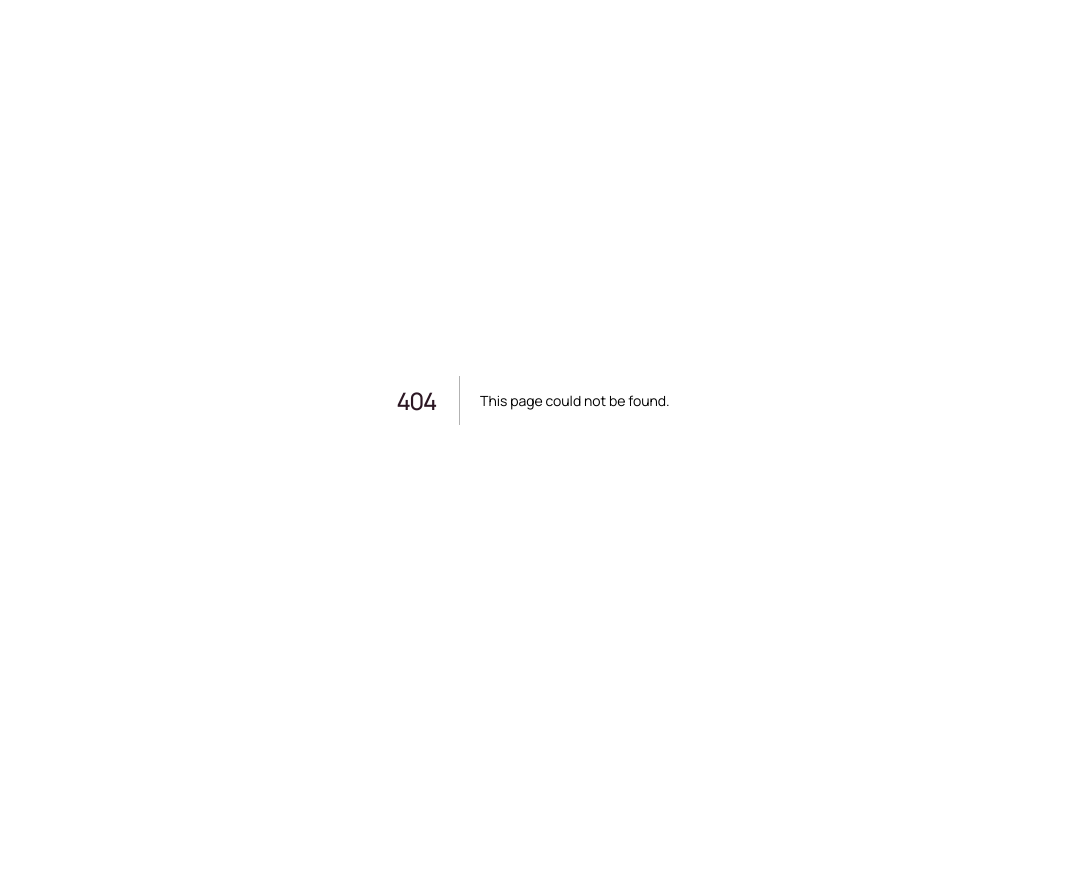
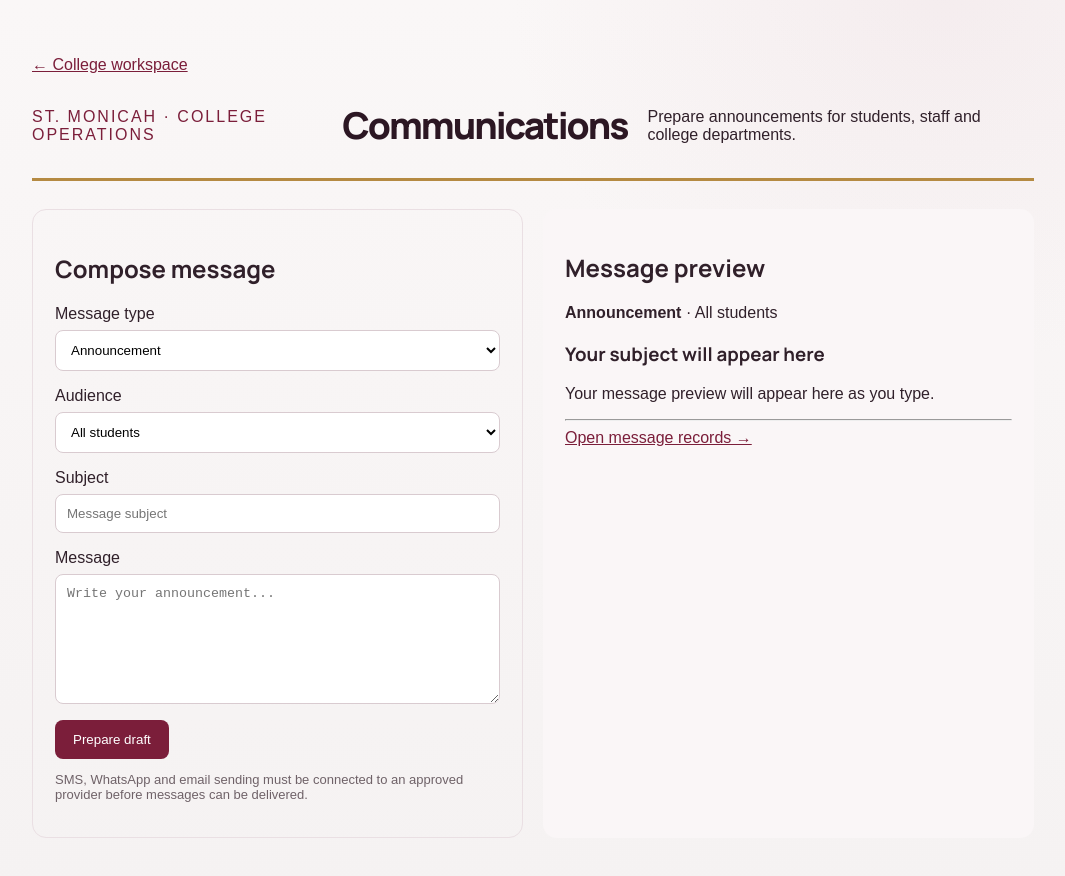
Before and after one commit to ayana79696-cell/st-monicah-teachers-training-collage-, a Next.js app: page /communications in a window 1280 px wide. Before the commit this address had no page. Shown: the top 876 px of the page, without its empty margins (107-1172 px from the left). Before the commit the page ends 800 px from the top, so only its background shows below. Built offline with nearby package versions, Linux system fonts and the light colour scheme.

Commit message:
Add college communications page

```diff
--- /dev/null
+++ b/app/communications/page.tsx
@@ -0,0 +1,12 @@
+'use client';
+import { useState } from 'react';
+export default function CommunicationsPage(){
+ const [type,setType]=useState('Announcement'); const [audience,setAudience]=useState('All students'); const [subject,setSubject]=useState(''); const [message,setMessage]=useState(''); const [notice,setNotice]=useState('');
+ return <main style={{fontFamily:'Arial,sans-serif',maxWidth:1050,margin:'32px auto',padding:24,color:'#30202a'}}>
+ <a href="/" style={{color:'#7b1e3a'}}>← College workspace</a><header style={{borderBottom:'3px solid #b58a42',padding:'18px 0'}}><p style={{letterSpacing:2,color:'#7b1e3a'}}>ST. MONICAH · COLLEGE OPERATIONS</p><h1>Communications</h1><p>Prepare announcements for students, staff and college departments.</p></header>
+ <div style={{display:'grid',gridTemplateColumns:'repeat(auto-fit,minmax(280px,1fr))',gap:20,marginTop:24}}>
+ <section style={{border:'1px solid #eadfe3',borderRadius:14,padding:22}}><h2>Compose message</h2><label>Message type<select value={type} onChange={e=>setType(e.target.value)} style={field}><option>Announcement</option><option>Student notice</option><option>Staff notice</option><option>Urgent alert</option></select></label><label>Audience<select value={audience} onChange={e=>setAudience(e.target.value)} style={field}><option>All students</option><option>All staff</option><option>Students by programme</option><option>Teaching practice students</option><option>College administration</option></select></label><label>Subject<input value={subject} onChange={e=>setSubject(e.target.value)} style={field} placeholder="Message subject"/></label><label>Message<textarea value={message} onChange={e=>setMessage(e.target.value)} style={{...field,minHeight:130}} placeholder="Write your announcement..."/></label><button onClick={()=>setNotice('Draft prepared. Message sending is not connected yet; open the Messages workspace to save or send through the configured channel.')} style={button}>Prepare draft</button>{notice&&<p role="status">{notice}</p>}<p style={{fontSize:13,color:'#6f6268'}}>SMS, WhatsApp and email sending must be connected to an approved provider before messages can be delivered.</p></section>
+ <section style={{background:'#faf6f7',borderRadius:14,padding:22}}><h2>Message preview</h2><p><b>{type}</b> · {audience}</p><h3>{subject||'Your subject will appear here'}</h3><p style={{whiteSpace:'pre-wrap'}}>{message||'Your message preview will appear here as you type.'}</p><hr/><a href="/workspace?module=college_messages" style={{color:'#7b1e3a'}}>Open message records →</a></section></div></main>
+}
+const field={display:'block',boxSizing:'border-box' as const,width:'100%',padding:11,margin:'7px 0 16px',border:'1px solid #d9cbd0',borderRadius:8,background:'#fff'};
+const button={background:'#7b1e3a',color:'#fff',border:0,padding:'12px 18px',borderRadius:8,cursor:'pointer'};
```
